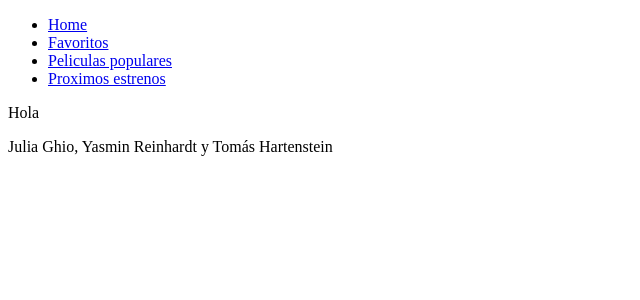
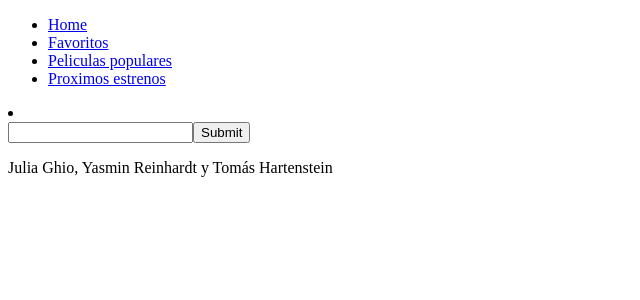
Before and after one commit to Tomasharten/proyec_prog3, a React (Create React App) app in the folder proyec_prog3/: page / in a window 1280 px wide. Shown: the top 300 px of the page, without its empty margins (0-640 px from the left). Built offline with nearby package versions, Linux system fonts and the light colour scheme.

Commit message:
Formulario

```diff
--- a/proyec_prog3/src/components/formulario/Formulario.js
+++ b/proyec_prog3/src/components/formulario/Formulario.js
@@ -0,0 +1,27 @@
+import React, {Component} from 'react'
+
+class Formulario extends Component {
+    constructor (props){
+        super (props);
+        this.state= {valor: ""}
+
+    }
+    evitarSumbit (event) {
+        event.preventDefault();
+    }
+
+    controlarCambios(event) {
+        this.setState({
+            valor: event.target.value
+        })
+    }
+    render(){
+        return(
+            <li> <form onSumbit= {(event)=> this.evitarSumbit(event)} class="formulario">
+                    <input type="text" onChange= {(event)=> this.controlarCambios(event)} value= {this.state.valor} class="buscador"/>
+                    <input type= "submit" value="Submit"/>
+                </form>
+            </li>)
+    }
+}
+export default Formulario
--- a/proyec_prog3/src/screens/Home/Home.js
+++ b/proyec_prog3/src/screens/Home/Home.js
@@ -1,4 +1,5 @@
 import React, { Component } from 'react'
+import Formulario from '../../components/formulario/Formulario'
 // import { Link } from 'react-router-dom';
 // import Pelicula from '../../components/Pelicula/Pelicula';
 
@@ -6,8 +7,10 @@ import React, { Component } from 'react'
 class Home extends Component {
     render() {
         return(
-            "Hola"
+            <div>
+                <Formulario/>
+            </div>
         )
     }
 }
- export default Home
+ export default Home
```
